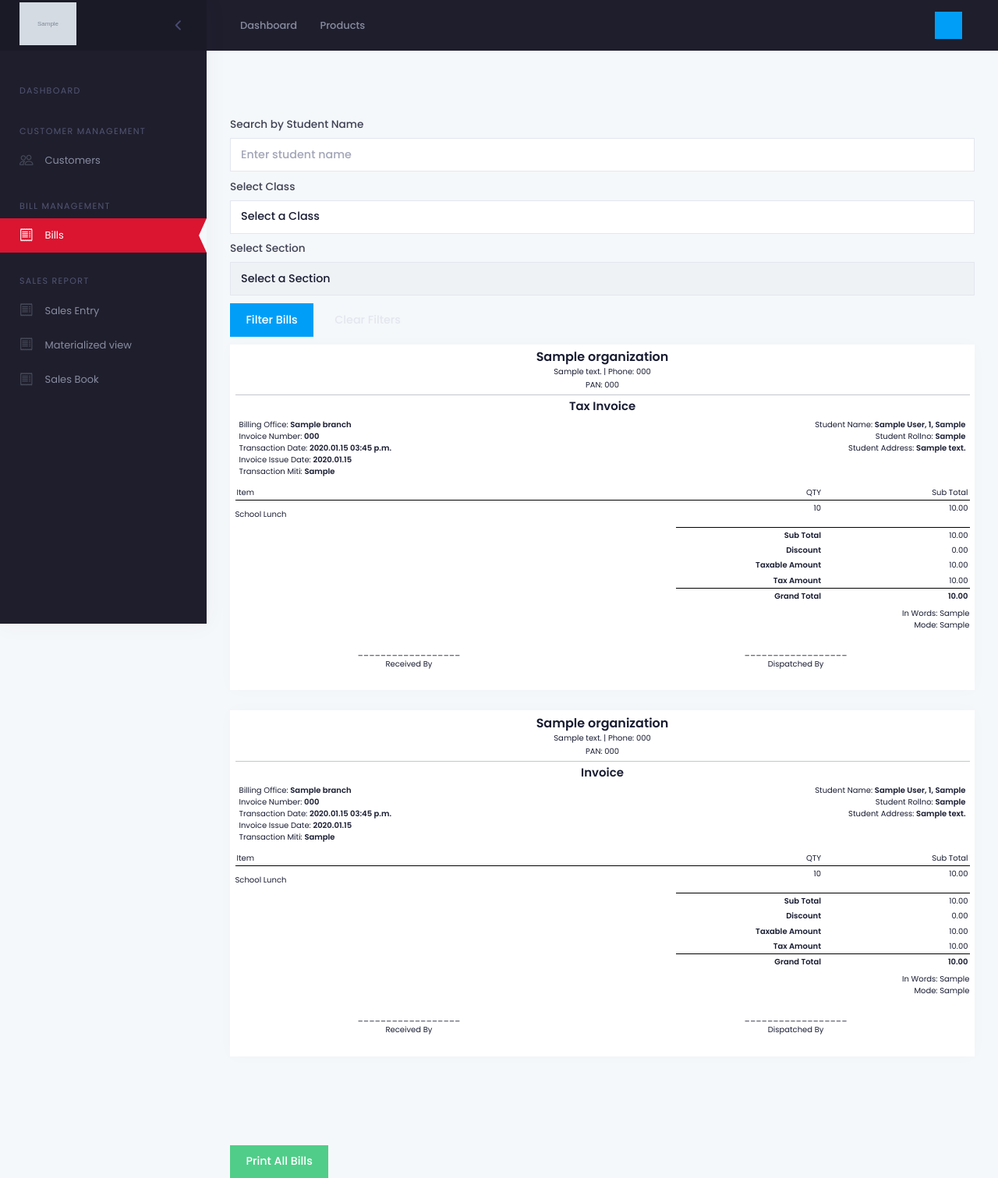
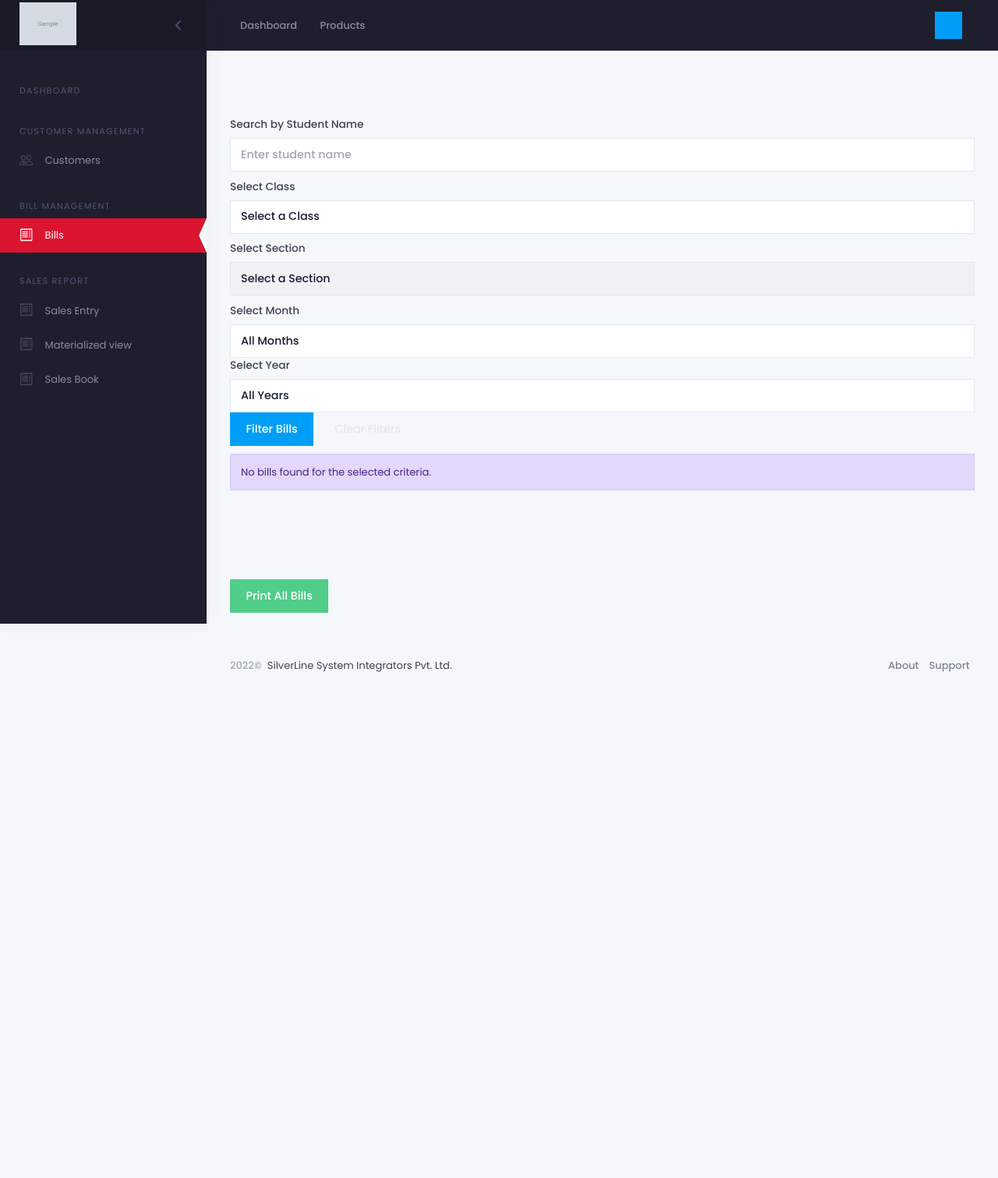
Before and after one commit to SarajZimba/canteen, a Django app: page /print-multiple-bill/1 in a window 1280 px wide. Shown: the top 1511 px of the page at 78% size. After the commit the page ends 862 px from the top, so only its background shows below. Run offline with Django 4.2, Linux system fonts and the light colour scheme; tables that the repository leaves empty hold one stand-in row (values such as "Sample post"); grey boxes marked "Sample" are stand-in pictures; parts of the project's set-up code (start-up, migrations or seed data) failed here and were passed over; some libraries are stand-ins or nearby versions.

Commit message:
monthly adjustments setup

```diff
--- a/api/urls/base.py
+++ b/api/urls/base.py
@@ -27,7 +27,8 @@
 from .holiday import urlpatterns as holiday_urlpatterns
 from .student_attendancecanteen import urlpatterns as student_canteenattendance_urlpatterns
 from .section import urlpatterns as section_urlpatterns
+from .monthlyadjustments import urlpatterns as monthlyadjustment_urlpatterns
 
 urlpatterns = (
-    [] + user_urlpatterns + product_urlpatterns + bill_urlpatterns + org_urlpatterns+discount_urlspatterns+purchaserequisition_urlpattern+accounting_urlpatterns+mobile_urlpatterns+enddayreport_urlpatterns+todayreport_urlpatterns+category_wise_sale_urlpatterns +report_urlpatterns+ master_urlpatterns+ bill_todayid_urlpatterns+ journal_entry_urls  + credit_journal_entry_urls + give_ledger_urls + vendor_urlpatterns + employee_urlpatterns + paid_leaves_urlpatterns + salary_sheet_urlptterns+ deduction_urlptterns+ commision_urlpatterns+ purchase_urlpatterns + canteen_urlpatterns + working_days_urlpatterns + holiday_urlpatterns + student_canteenattendance_urlpatterns + section_urlpatterns
+    [] + user_urlpatterns + product_urlpatterns + bill_urlpatterns + org_urlpatterns+discount_urlspatterns+purchaserequisition_urlpattern+accounting_urlpatterns+mobile_urlpatterns+enddayreport_urlpatterns+todayreport_urlpatterns+category_wise_sale_urlpatterns +report_urlpatterns+ master_urlpatterns+ bill_todayid_urlpatterns+ journal_entry_urls  + credit_journal_entry_urls + give_ledger_urls + vendor_urlpatterns + employee_urlpatterns + paid_leaves_urlpatterns + salary_sheet_urlptterns+ deduction_urlptterns+ commision_urlpatterns+ purchase_urlpatterns + canteen_urlpatterns + working_days_urlpatterns + holiday_urlpatterns + student_canteenattendance_urlpatterns + section_urlpatterns + monthlyadjustment_urlpatterns
 )
--- /dev/null
+++ b/api/urls/monthlyadjustments.py
@@ -0,0 +1,6 @@
+from django.urls import path
+from api.views.monthlyadjustments import MonthlyAdjustmentView
+
+urlpatterns = [
+    path('monthlyadjustments-credit/', MonthlyAdjustmentView.as_view(), name='monthy-adjustments'),
+]
--- a/api/views/canteen.py
+++ b/api/views/canteen.py
@@ -812,6 +812,11 @@
         try:
             month = int(month)
             year = int(year)
+            # Optional: Add validation for month/year ranges
+            if month < 1 or month > 12:
+                return Response({"error": "Month must be between 1 and 12"}, status=400)
+            # if year < 2000 or year > 2100:  # Adjust as needed
+            #     return Response({"error": "Invalid year"}, status=400)
             result = create_advance_bills_for_class_by_month(student_class, month, year)
             if result['success']:
                 return Response({"data": result['message']}, status=200)
--- a/api/views/user.py
+++ b/api/views/user.py
@@ -88,6 +88,9 @@
         customer_bills = Bill.objects.filter(customer = customer_obj).exists()
 
         if customer_bills:
+            customer_obj.status=False
+            customer_obj.is_deleted  =True
+            customer_obj.save()
             return Response({"message":"This customer already has bills on his name . We cannot delete it but can be changed to inactive", "flag":False}, 200)
 
         if not customer_bills:
@@ -122,7 +125,7 @@
         if student_id is None:
             student = Customer.objects.get(id=int(student_id))
             student.status = False
-            student.is_deleted = False
+            student.is_deleted = True
             student.save()
             return Response(f"Student has been deleted successfully", 200)
 
--- a/bill/models.py
+++ b/bill/models.py
@@ -205,6 +205,8 @@
     # is_taxable = models.BooleanField(default=True)
     bill_count_number = models.PositiveIntegerField(blank=True, null=True, db_index=True)
     is_end_day = models.BooleanField(default=False)
+    month = models.PositiveSmallIntegerField(null=True, blank=True)  # 1-12
+    year = models.PositiveSmallIntegerField(null=True, blank=True)
 
     class Meta:
         unique_together = 'invoice_number', 'fiscal_year', 'branch'
--- a/canteen/models.py
+++ b/canteen/models.py
@@ -44,3 +44,9 @@
     rate =  models.DecimalField(max_digits=10, decimal_places=2, default=0)
     product = models.ForeignKey(Product, on_delete=models.CASCADE, null=True, blank=True)
     missed_date = models.DateField(null=True, blank=True)
+
+class MonthlyAdjustments(BaseModel):
+    holiday_date = models.DateField(null=True, blank=True)
+    considered_next_month = models.BooleanField(default=False)
+    month = models.PositiveSmallIntegerField(null=True, blank=True)  # 1-12
+    year = models.PositiveSmallIntegerField(null=True, blank=True)
--- a/canteen/views.py
+++ b/canteen/views.py
@@ -278,14 +278,18 @@
         # Fetch the meal entries
         meal_eatens_by_students = list(self.get_queryset())
 
-        distinct_classes = Customer.objects.filter(status=True, is_deleted=False) \
-            .values('student_class') \
-            .distinct()
-        # Convert the queryset into the desired format (key-value pair)
-        distinct_classes = [{'student__student_class': item['student_class']} for item in distinct_classes]
+        distinct_classes = Customer.objects.filter(
+            status=True,
+            is_deleted=False,
+            student_class__isnull=False
+        ).order_by('student_class') \
+        .values('student_class') \
+        .distinct()
 
-        # Remove duplicates by using a set for uniqueness
-        distinct_classes = [dict(t) for t in {tuple(d.items()) for d in distinct_classes}]
+        distinct_classes = sorted(
+            [{'student__student_class': item['student_class']} for item in distinct_classes],
+            key=lambda x: int(x['student__student_class'])
+        )
         context['distinct_classes'] = distinct_classes
         context['meal_eatens_by_students'] = meal_eatens_by_students
         return context
@@ -312,24 +316,62 @@
 
 from urllib.parse import unquote
 
+from django.utils import timezone
+from urllib.parse import unquote, parse_qs
+from django.http import QueryDict
+
 def print_multiple_bills(request, pk):
     # Decode the URL-encoded class name
     student_class = unquote(pk)
 
+    # Get month and year from query parameters
+    month = request.GET.get('month')  # None is default
+    year = request.GET.get('year')    # None is default
+
+    # If month/year not provided, use current month/year
+    now = datetime.now()
+    current_month = now.month
+    current_year = now.year
+
     # Query bills for this class
     bills = Bill.objects.filter(customer__student_class=student_class)
 
-    # Now calculate total_quantity and total_amount per bill
+    # Apply month/year filters if provided, otherwise use current month/year
+    if month and year:
+        bills = bills.filter(month=month, year=year)
+    else:
+        bills = bills.filter(month=current_month, year=current_year)
+
+    # Calculate totals
     for bill in bills:
-        total_quantity = sum(item.product_quantity for item in bill.bill_items.all())
-        total_amount = sum(item.amount for item in bill.bill_items.all())
-        bill.total_quantity = total_quantity
-        bill.total_amount = total_amount
+        bill.total_quantity = sum(item.product_quantity for item in bill.bill_items.all())
+        bill.total_amount = sum(item.amount for item in bill.bill_items.all())
 
     return render(request, 'bill/studentbilldetail.html', {
         'bills': bills,
-        'class_name': student_class  # Pass decoded name to template
+        'class_name': student_class,
+        'selected_month': month or current_month,  # Show selected or current
+        'selected_year': year or current_year      # Show selected or current
     })
+
+# def print_multiple_bills(request, pk):
+#     # Decode the URL-encoded class name
+#     student_class = unquote(pk)
+
+#     # Query bills for this class
+#     bills = Bill.objects.filter(customer__student_class=student_class)
+
+#     # Now calculate total_quantity and total_amount per bill
+#     for bill in bills:
+#         total_quantity = sum(item.product_quantity for item in bill.bill_items.all())
+#         total_amount = sum(item.amount for item in bill.bill_items.all())
+#         bill.total_quantity = total_quantity
+#         bill.total_amount = total_amount
+
+#     return render(request, 'bill/studentbilldetail.html', {
+#         'bills': bills,
+#         'class_name': student_class  # Pass decoded name to template
+#     })
 
 # from user.models import Customer
 # def bill_details_view(request):
@@ -471,22 +513,140 @@
 from user.models import Customer
 from django.http import JsonResponse
 
+# def bill_details_view(request):
+#     # Get filter parameters
+#     student_class = request.GET.get('student_class')
+#     student_section = request.GET.get('student_section')
+#     student_name = request.GET.get('student_name')
+
+#     # Get distinct classes for dropdown (always needed)
+#     distinct_classes = Customer.objects.filter(
+#         status=True,
+#         is_deleted=False,
+#         student_class__isnull=False
+#     ).values('student_class').distinct()
+
+#     # Convert to desired format
+#     distinct_classes = [{'student_class': item['student_class']} for item in distinct_classes]
+#     distinct_classes = [dict(t) for t in {tuple(d.items()) for d in distinct_classes}]
+
+#     # Initialize bills as empty queryset
+#     bills = Bill.objects.none()
+
+#     # Build filter conditions
+#     filters = Q()
+
+#     if student_class:
+#         filters &= Q(customer__student_class=student_class)
+#     if student_section:
+#         filters &= Q(customer__section=student_section)
+#     if student_name:
+#         filters &= Q(customer__name__icontains=student_name)
+
+#     # Only query bills if at least one filter is provided
+#     if student_class or student_section or student_name:
+#         bills = Bill.objects.filter(filters)
+
+#         # Calculate totals
+#         for bill in bills:
+#             bill.total_quantity = sum(item.product_quantity for item in bill.bill_items.all())
+#             bill.total_amount = sum(item.amount for item in bill.bill_items.all())
+
+#     # Get sections for the selected class (if any)
+#     sections_for_class = []
+#     if student_class:
+#         sections_for_class = Customer.objects.filter(
+#             student_class=student_class,
+#             section__isnull=False
+#         ).exclude(section__exact='').values_list('section', flat=True).distinct()
+
+#     # For AJAX requests (section dropdown)
+#     if request.headers.get('X-Requested-With') == 'XMLHttpRequest':
+#         return JsonResponse({
+#             'sections': list(sections_for_class),
+#             'current_section': request.GET.get('student_section', '')
+#         })
+
+#     return render(request, 'bill/studentbilldetail.html', {
+#         'bills': bills,
+#         'distinct_classes': distinct_classes,
+#         'sections_for_class': sections_for_class
+#     })
+
+
+from django.db.models import Q
+import datetime
+from django.utils import timezone
+
 def bill_details_view(request):
     # Get filter parameters
     student_class = request.GET.get('student_class')
     student_section = request.GET.get('student_section')
     student_name = request.GET.get('student_name')
+    month_filter = request.GET.get('month')
+    year_filter = request.GET.get('year')
 
-    # Get distinct classes for dropdown (always needed)
+    now = datetime.now()
+    current_month = now.month
+    current_year = now.year
+
+
+    # Prepare month choices (1-12 with names)
+    months = [
+        (1, 'January'), (2, 'February'), (3, 'March'), (4, 'April'),
+        (5, 'May'), (6, 'June'), (7, 'July'), (8, 'August'),
+        (9, 'September'), (10, 'October'), (11, 'November'), (12, 'December')
+    ]
+
+    # Prepare year choices (current year and some past/future years)
+    years = range(current_year - 2, current_year + 3)
+
+    # # Get distinct classes for dropdown (always needed)
+    # distinct_classes = Customer.objects.filter(
+    #     status=True,
+    #     is_deleted=False,
+    #     student_class__isnull=False
+    # ).values('student_class').distinct()
+
+    # # Convert to desired format
+    # distinct_classes = [{'student_class': item['student_class']} for item in distinct_classes]
+    # distinct_classes = [dict(t) for t in {tuple(d.items()) for d in distinct_classes}]
+
+    # # Get distinct classes for dropdown in ascending order
+    # distinct_classes = Customer.objects.filter(
+    #     status=True,
+    #     is_deleted=False,
+    #     student_class__isnull=False
+    # ).order_by('student_class') .values('student_class').distinct()
+
+    # # Convert to desired format and sort numerically if possible
+    # distinct_classes = [{'student_class': item['student_class']} for item in distinct_classes]
+
+    # try:
+    #     # Try numeric sorting first
+    #     distinct_classes.sort(key=lambda x: int(x['student_class']))
+    # except (ValueError, TypeError):
+    #     # Fallback to alphabetical sorting if not numeric
+    #     distinct_classes.sort(key=lambda x: x['student_class'])
+
+    # # Remove duplicates (though distinct() should already handle this)
+    # distinct_classes = [dict(t) for t in {tuple(d.items()) for d in distinct_classes}]
+
     distinct_classes = Customer.objects.filter(
         status=True,
         is_deleted=False,
         student_class__isnull=False
     ).values('student_class').distinct()
 
-    # Convert to desired format
+    # Convert to list and remove duplicates
     distinct_classes = [{'student_class': item['student_class']} for item in distinct_classes]
     distinct_classes = [dict(t) for t in {tuple(d.items()) for d in distinct_classes}]
+
+    # Sort numerically if possible
+    try:
+        distinct_classes.sort(key=lambda x: int(x['student_class']))
+    except (ValueError, TypeError):
+        distinct_classes.sort(key=lambda x: x['student_class'])
 
     # Initialize bills as empty queryset
     bills = Bill.objects.none()
@@ -496,14 +656,21 @@
 
     if student_class:
         filters &= Q(customer__student_class=student_class)
-    if student_section:
+    if student_section is not None and student_section != '':
         filters &= Q(customer__section=student_section)
     if student_name:
         filters &= Q(customer__name__icontains=student_name)
 
+    # Date filtering
+    date_filters = Q()
+    if year_filter:
+        date_filters &= Q(year=year_filter)
+    if month_filter:
+        date_filters &= Q(month=month_filter)
+
     # Only query bills if at least one filter is provided
-    if student_class or student_section or student_name:
-        bills = Bill.objects.filter(filters)
+    if student_class or student_section or student_name or month_filter or year_filter:
+        bills = Bill.objects.filter(filters & date_filters)
 
         # Calculate totals
         for bill in bills:
@@ -528,7 +695,11 @@
     return render(request, 'bill/studentbilldetail.html', {
         'bills': bills,
         'distinct_classes': distinct_classes,
-        'sections_for_class': sections_for_class
+        'sections_for_class': sections_for_class,
+        'months': months,
+        'years': years,
+        'current_month': current_month,
+        'current_year': current_year,
     })
 
 
--- a/templates/bill/studentbilldetail.html
+++ b/templates/bill/studentbilldetail.html
@@ -52,6 +52,34 @@
                         </option>
                     {% endfor %}
                 {% endif %}
+            </select>
+        </div>
+
+        <div>
+            <label for="month" class="form-label">Select Month</label>
+            <select name="month" id="monthFilter" class="form-control">
+                <option value="">All Months</option>
+                {% for month_num, month_name in months %}
+                    <option value="{{ month_num }}"
+                            {% if request.GET.month == month_num|stringformat:"s" %}selected
+                            {% elif not request.GET.month and month_num == current_month %}selected{% endif %}>
+                        {{ month_name }}
+                    </option>
+                {% endfor %}
+            </select>
+        </div>
+
+        <div>
+            <label for="year" class="form-label">Select Year</label>
+            <select name="year" id="yearFilter" class="form-control">
+                <option value="">All Years</option>
+                {% for year in years %}
+                    <option value="{{ year }}"
+                            {% if request.GET.year == year|stringformat:"s" %}selected
+                            {% elif not request.GET.year and year == current_year %}selected{% endif %}>
+                        {{ year }}
+                    </option>
+                {% endfor %}
             </select>
         </div>
 
@@ -146,13 +174,24 @@
     }
 
     // Function to reset all filters
+    // function resetFilters() {
+    //     document.getElementById('studentName').value = '';
+    //     document.getElementById('studentClass').value = '';
+    //     document.getElementById('studentSection').innerHTML = '<option value="">Select a Section</option>';
+    //     document.getElementById('studentSection').disabled = true;
+    //     window.location.href = window.location.pathname; // Reload without query params
+    // }
+
+
     function resetFilters() {
         document.getElementById('studentName').value = '';
         document.getElementById('studentClass').value = '';
         document.getElementById('studentSection').innerHTML = '<option value="">Select a Section</option>';
         document.getElementById('studentSection').disabled = true;
+        document.getElementById('monthFilter').value = '';
+        document.getElementById('yearFilter').value = '';
         window.location.href = window.location.pathname; // Reload without query params
-    }
+}
 
     // Function to print all bills
     function printAllBills() {
--- a/templates/studentcanteenattendance/studentcanteenattendance_list.html
+++ b/templates/studentcanteenattendance/studentcanteenattendance_list.html
@@ -33,12 +33,12 @@
         </form>
     </div>
 
-    <!-- Check if there are any students for the selected class -->
+    <!-- Check if there are any students for the selected class
     {% if request.GET.student_class %}
             <div class="mb-3">
                 <button id="createBillsBtn" class="btn btn-success">Create Bills for Class {{ request.GET.student_class }}</button>
             </div>
-    {% endif %}
+    {% endif %} -->
 
     {% if request.GET.student_class %}
     <div class="mb-3">
@@ -386,7 +386,7 @@
                                     text: data.data,
                                     confirmButtonText: 'OK'
                                 }).then(() => {
-                                    window.location.href = `/print-multiple-bill/${encodeURIComponent(selectedClass)}`;
+                                    window.location.href = `/print-multiple-bill/${encodeURIComponent(selectedClass)}?month=${month}&year=${year}`;
                                 });
                             } else if (data.error) {
                                         // Error case - no working days or other error
```
Also changed, not shown: api/serializers/monthlyadjustments.py (added, +16 -0 lines), api/views/monthlyadjustments.py (added, +18 -0 lines), canteen/utils.py (+84 -5 lines), bill/migrations/0012_bill_month_bill_year.py (added), canteen/migrations/0013_schoolholidaycredit.py (added), canteen/migrations/0014_delete_schoolholidaycredit.py (added), canteen/migrations/0015_monthlyadjustments.py (added), canteen/migrations/0016_monthlyadjustments_product.py (added), canteen/migrations/0017_remove_monthlyadjustments_product_and_more.py (added).
